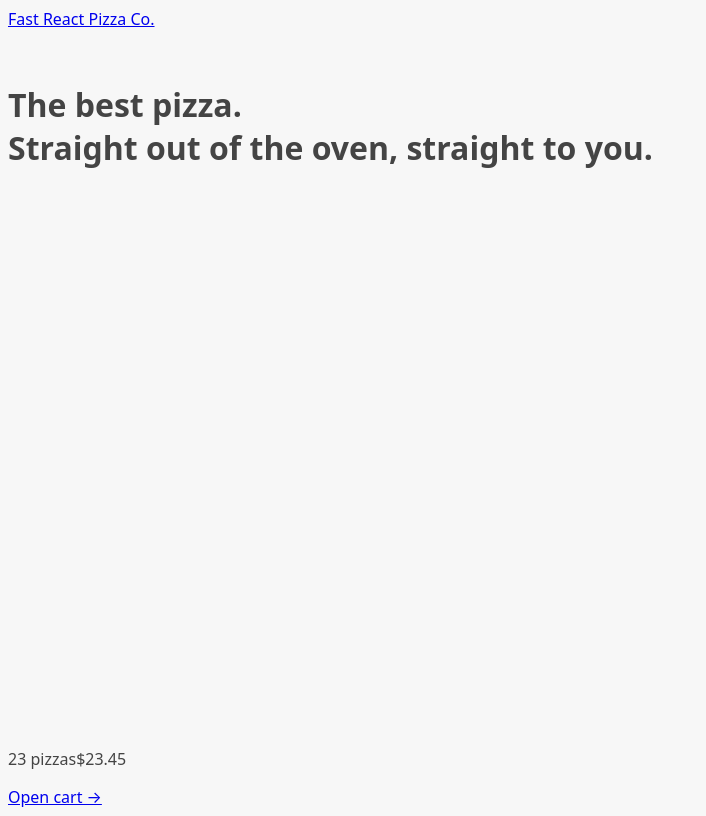
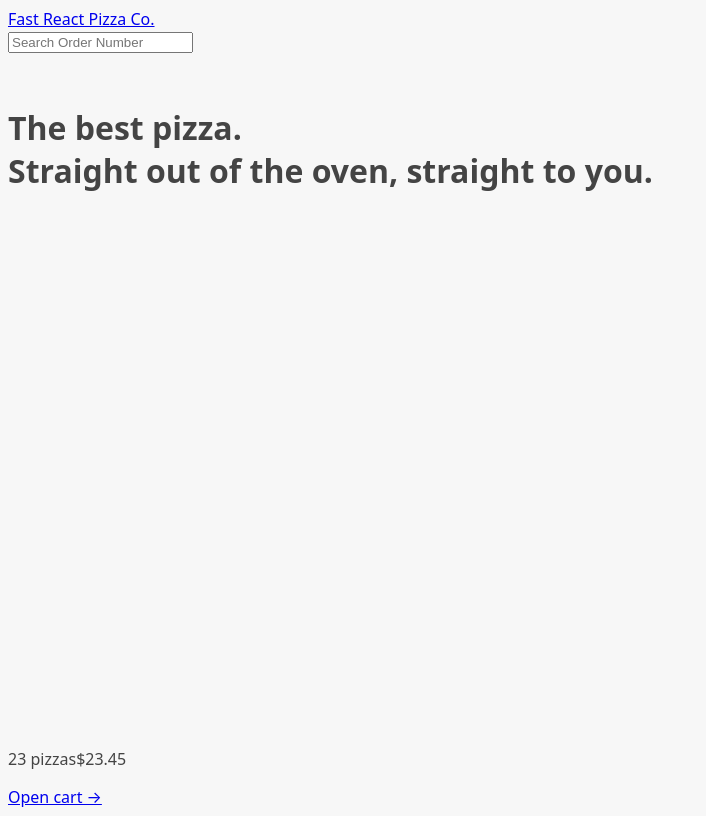
Before and after one commit to GennadiyMostov/Fast-React-Pizza, a React (Vite) app: page / in a window 1280 px wide. Shown: the whole page, without its empty margins (0-706 px from the left). Built offline with nearby package versions, Linux system fonts and the light colour scheme.

Commit message:
Fetch order data from API using loader

```diff
--- a/src/App.jsx
+++ b/src/App.jsx
@@ -3,13 +3,14 @@
 import Menu, { loader as menuLoader } from './Features/Menu/Menu';
 import Cart from './Features/Cart/Cart';
 import CreateOrder from './Features/Order/CreateOrder';
-import Order from './Features/Order/Order';
+import Order, { loader as orderLoader } from './Features/Order/Order';
 import AppLayout from './UI/AppLayout';
 import Error from './UI/Error';
 
 const router = createBrowserRouter([
   {
     element: <AppLayout />,
+    errorElement: <Error />,
 
     children: [
       {
@@ -30,7 +31,11 @@
         path: '/order/new',
         element: <CreateOrder />,
       },
-      { path: '/order/:orderID', element: <Order /> },
+      {
+        path: '/order/:orderID',
+        element: <Order />,
+        loader: orderLoader,
+      },
     ],
   },
 ]);
--- a/src/Features/Order/Order.jsx
+++ b/src/Features/Order/Order.jsx
@@ -1,4 +1,6 @@
 // Test ID: IIDSAT
+
+import { getOrder } from '../../Services/apiRestaurant';
 
 import {
   calcMinutesLeft,
@@ -83,4 +85,11 @@
   );
 }
 
+const loader = async ({ params }) => {
+  const order = await getOrder(params.orderID);
+  return order;
+};
+
+export { loader };
+
 export default Order;
--- /dev/null
+++ b/src/Features/Order/SearchOrder.jsx
@@ -0,0 +1,31 @@
+import { useState } from 'react';
+import { useNavigate } from 'react-router-dom';
+
+const SearchOrder = () => {
+  const [query, setQuery] = useState('');
+  const navigate = useNavigate();
+
+  const handleSubmit = (event) => {
+    event.preventDefault();
+
+    if (!query) return;
+
+    navigate(`/order/${query}`);
+
+    setQuery('');
+
+    console.log(query);
+  };
+
+  return (
+    <form onSubmit={handleSubmit}>
+      <input
+        placeholder='Search Order Number'
+        value={query}
+        onChange={(event) => setQuery(event.target.value)}
+      />
+    </form>
+  );
+};
+
+export default SearchOrder;
--- a/src/UI/Header.jsx
+++ b/src/UI/Header.jsx
@@ -1,9 +1,12 @@
 import { Link } from 'react-router-dom';
+import SearchOrder from '../Features/Order/SearchOrder';
 
 const Header = () => {
   return (
     <header>
       <Link to='/'>Fast React Pizza Co.</Link>
+
+      <SearchOrder />
     </header>
   );
 };
```
